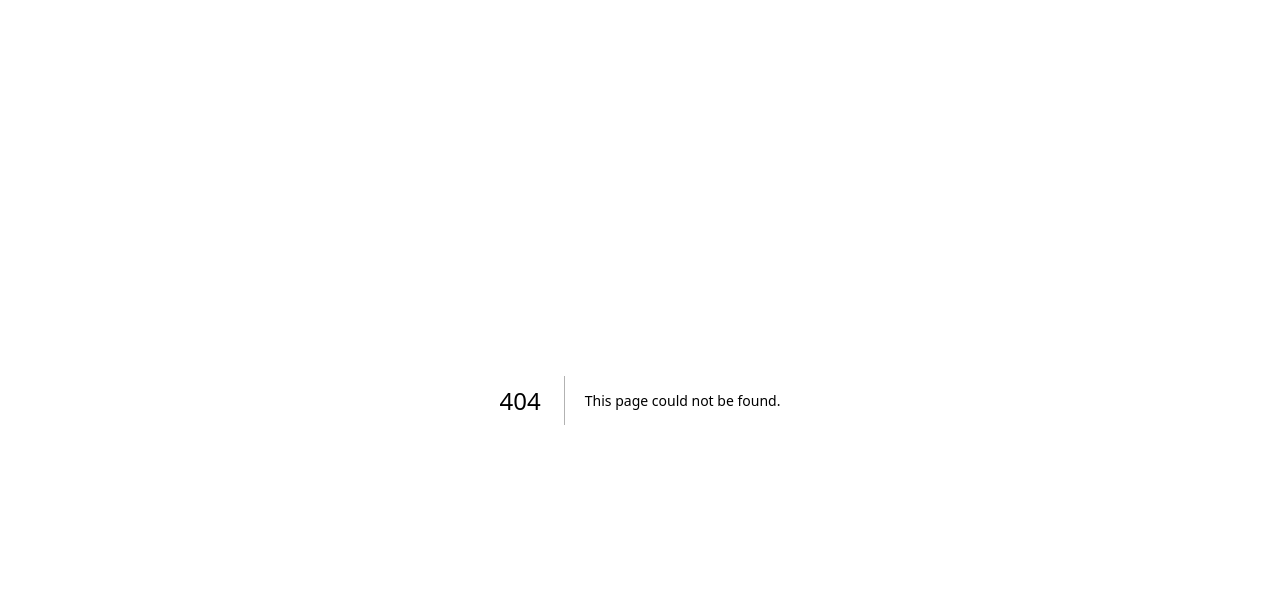
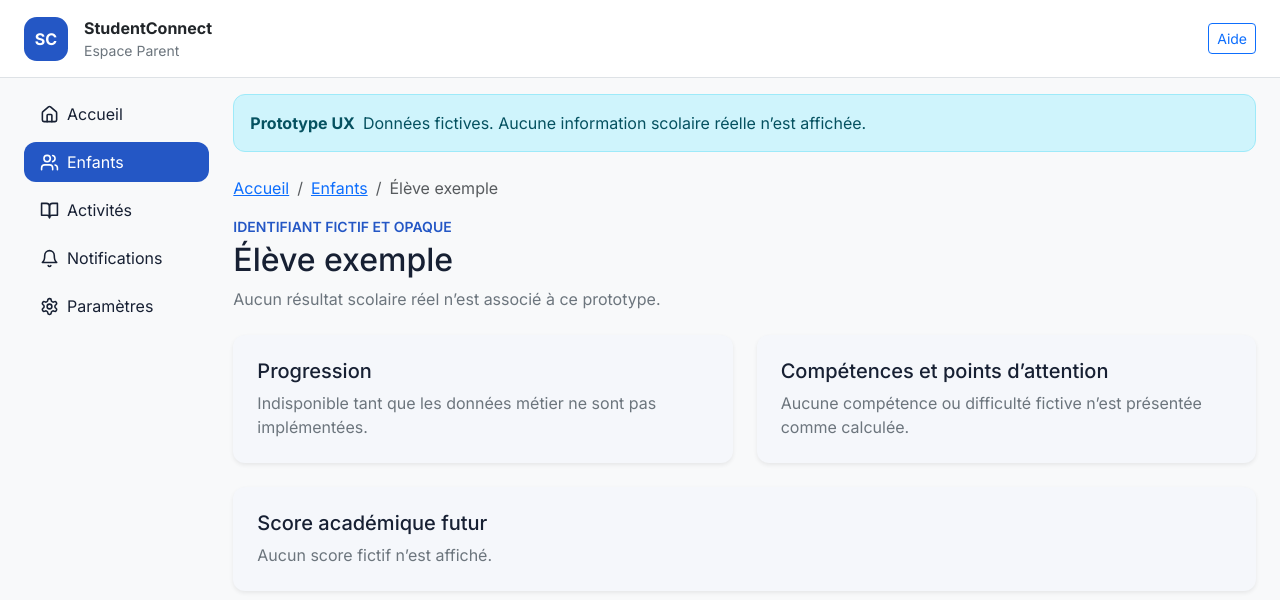
Before and after one commit to niangmamath/education, a Next.js app in the folder apps/web/: page /parent/enfants/eleve-exemple-01 in a window 1280 px wide. Before the commit this address had no page. Shown: the top 600 px of the page. Built offline with nearby package versions, Linux system fonts and the light colour scheme.

Commit message:
feat(web): add Parent secondary prototype routes

```diff
--- /dev/null
+++ b/apps/web/app/parent/enfants/[studentId]/page.tsx
@@ -0,0 +1,70 @@
+import Link from 'next/link';
+import { notFound } from 'next/navigation';
+import { PrototypeNotice } from '../../../../components/ui/prototype-notice';
+
+type PageProps = {
+  params: Promise<{ studentId: string }>;
+};
+
+const allowedExampleId = 'eleve-exemple-01';
+
+export function generateStaticParams() {
+  return [{ studentId: allowedExampleId }];
+}
+
+export const metadata = { title: 'Détail enfant' };
+
+export default async function ParentStudentDetailPage({ params }: PageProps) {
+  const { studentId } = await params;
+
+  if (studentId !== allowedExampleId) {
+    notFound();
+  }
+
+  return (
+    <>
+      <PrototypeNotice />
+      <nav aria-label="Fil d’Ariane" className="mb-3">
+        <ol className="breadcrumb">
+          <li className="breadcrumb-item"><Link href="/parent">Accueil</Link></li>
+          <li className="breadcrumb-item"><Link href="/parent/enfants">Enfants</Link></li>
+          <li className="breadcrumb-item active" aria-current="page">Élève exemple</li>
+        </ol>
+      </nav>
+
+      <header className="mb-4">
+        <p className="text-uppercase text-primary fw-semibold small mb-1">Identifiant fictif et opaque</p>
+        <h1 className="h2 mb-2">Élève exemple</h1>
+        <p className="text-secondary mb-0">
+          Aucun résultat scolaire réel n’est associé à ce prototype.
+        </p>
+      </header>
+
+      <div className="row g-4">
+        <div className="col-12 col-lg-6">
+          <section className="card h-100 border-0 shadow-sm">
+            <div className="card-body p-4">
+              <h2 className="h5">Progression</h2>
+              <p className="text-secondary mb-0">Indisponible tant que les données métier ne sont pas implémentées.</p>
+            </div>
+          </section>
+        </div>
+        <div className="col-12 col-lg-6">
+          <section className="card h-100 border-0 shadow-sm">
+            <div className="card-body p-4">
+              <h2 className="h5">Compétences et points d’attention</h2>
+              <p className="text-secondary mb-0">Aucune compétence ou difficulté fictive n’est présentée comme calculée.</p>
+            </div>
+          </section>
+        </div>
+      </div>
+
+      <section className="card border-0 shadow-sm mt-4">
+        <div className="card-body p-4">
+          <h2 className="h5">Score académique futur</h2>
+          <p className="text-secondary mb-0">Aucun score fictif n’est affiché.</p>
+        </div>
+      </section>
+    </>
+  );
+}
```
Also changed, not shown: apps/web/app/parent/activites/page.tsx (added, +27 -0 lines), apps/web/app/parent/enfants/page.tsx (added, +58 -0 lines), apps/web/app/parent/notifications/page.tsx (added, +27 -0 lines), apps/web/app/parent/parametres/page.tsx (added, +29 -0 lines).
